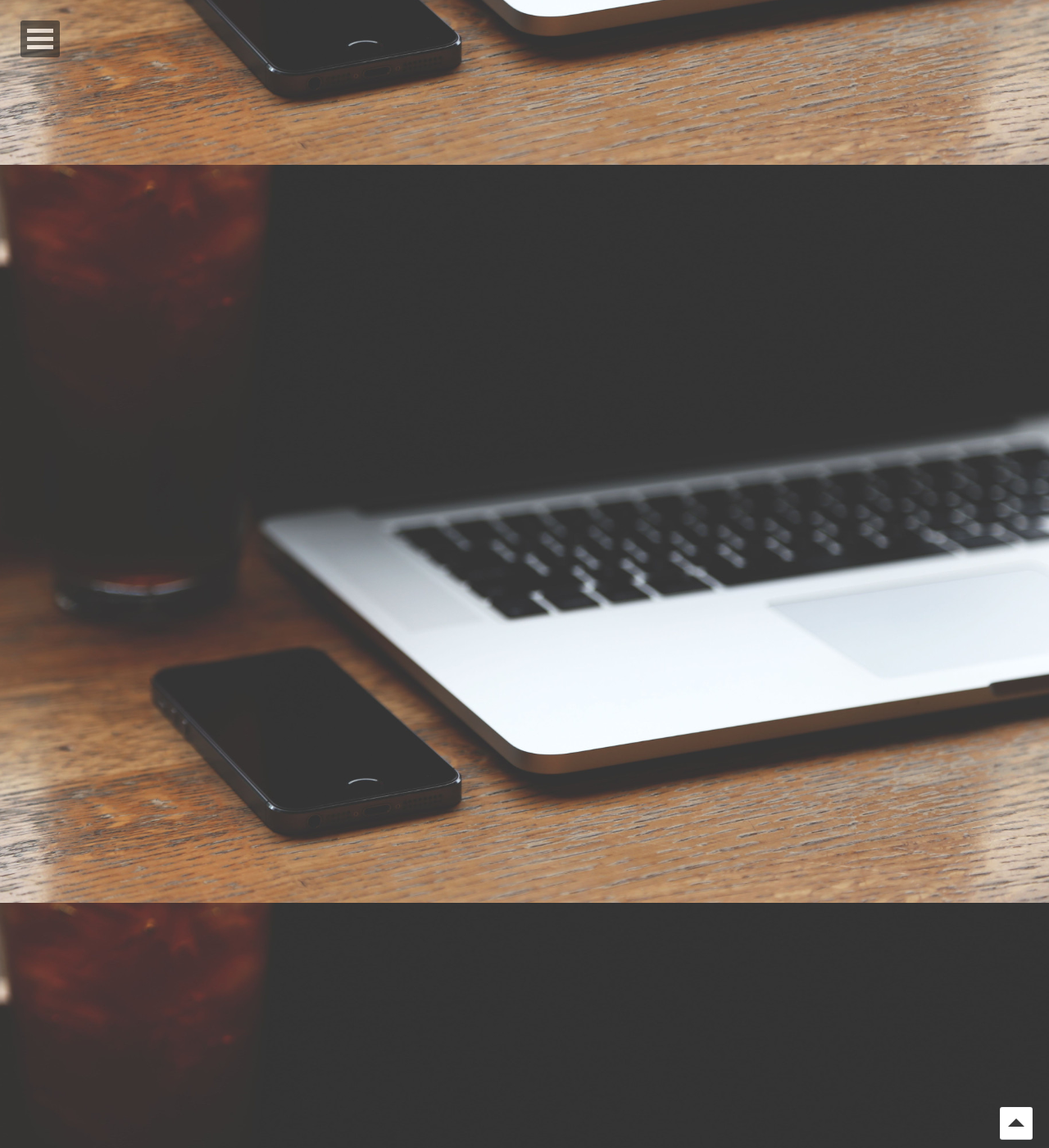
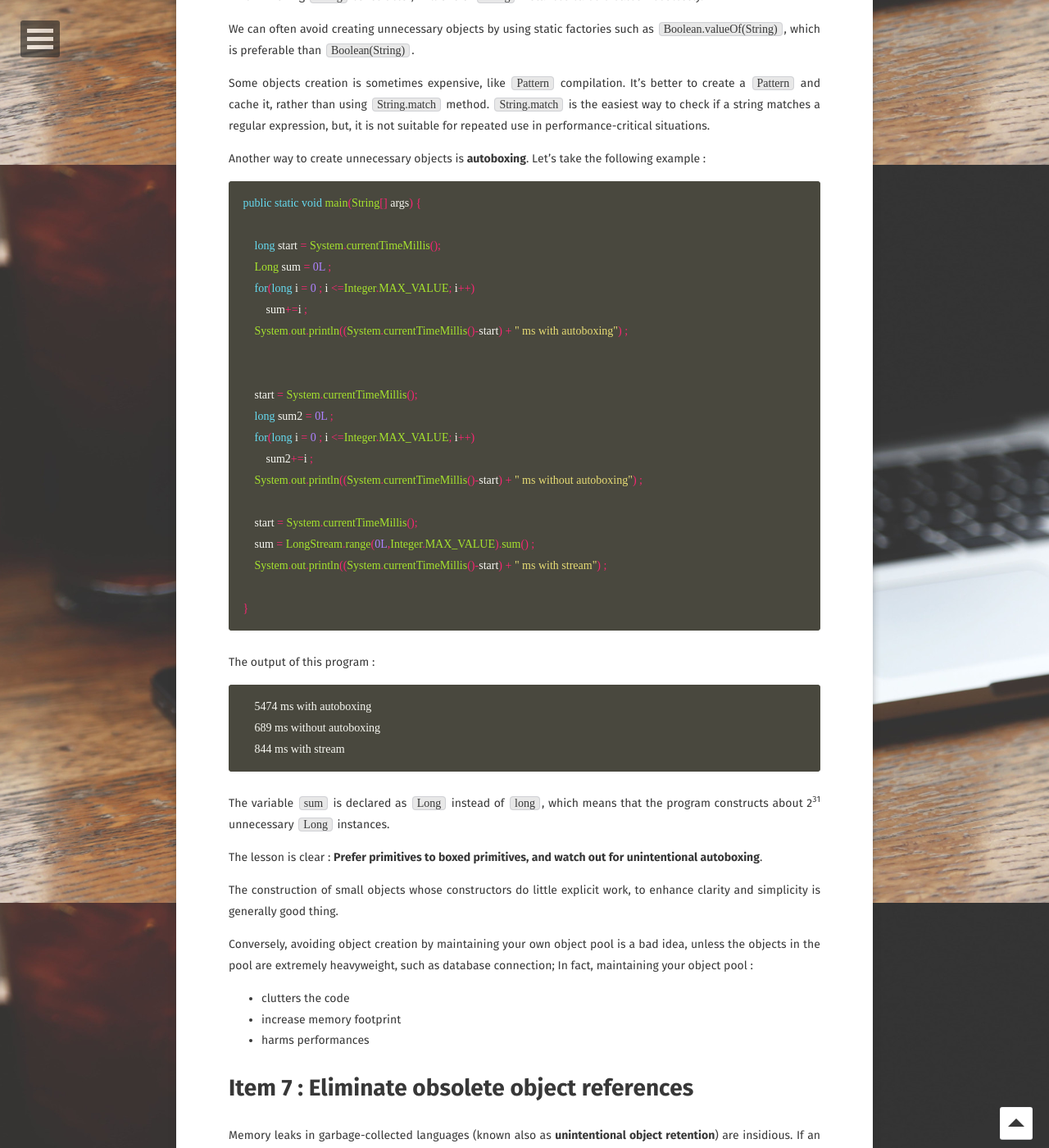
Before and after one commit to Ahdak/blog, a Jekyll site: the page built from _posts/2019-09-09-effective-java-part-1.md, in a window 1280 px wide and 1400 px high, scrolled down 12399 px. Shown: the whole window at 82% size. Built offline with Jekyll 4.4.1, drawn with Linux system fonts in a browser that asks for light colours; some web fonts are replaced; some of the changed text lies outside the part shown.

Commit message:
Working on Item 6 & 7 - Effective Java

````diff
--- a/_posts/2019-09-09-effective-java-part-1.md
+++ b/_posts/2019-09-09-effective-java-part-1.md
@@ -446,3 +446,124 @@
 - [Dagger](https://square.github.io/dagger/) for Java & Android
 - [Guice](https://github.com/google/guice) (pronounced 'juice') is a lightweight dependency injection framework for Java 6 and above, brought to you by Google.
 - [Spring](https://docs.spring.io/spring-boot/docs/current/reference/html/using-boot-spring-beans-and-dependency-injection.html)
+
+
+# Item 6 : Avoid creating unnecessary objects
+
+An object can be reused if it is immutable :
+```java
+    String doNotDoThat = new String("Do not do that");
+    String immutableString = "Immutable String" ;
+ ```
+
+ When invoking `String` constructor, millions of `String` instances ca be created needlessly.
+
+ We can often avoid creating unnecessary objects by using static factories such as `Boolean.valueOf(String)`, which is preferable than `Boolean(String)`.
+
+ Some objects creation is sometimes expensive, like `Pattern` compilation. It's better to create a `Pattern` and cache it, rather than using `String.match` method. `String.match` is the easiest way to check if a string matches a regular expression, but, it is not suitable for repeated use in performance-critical situations.
+
+ Another way to create unnecessary objects is __autoboxing__. Let's take the following example :
+ ```java
+ public static void main(String[] args) {
+
+     long start = System.currentTimeMillis();
+     Long sum = 0L ;
+     for(long i = 0 ; i <=Integer.MAX_VALUE; i++)
+         sum+=i ;
+     System.out.println((System.currentTimeMillis()-start) + " ms with autoboxing") ;
+
+
+     start = System.currentTimeMillis();
+     long sum2 = 0L ;
+     for(long i = 0 ; i <=Integer.MAX_VALUE; i++)
+         sum2+=i ;
+     System.out.println((System.currentTimeMillis()-start) + " ms without autoboxing") ;
+
+     start = System.currentTimeMillis();
+     sum = LongStream.range(0L,Integer.MAX_VALUE).sum() ;
+     System.out.println((System.currentTimeMillis()-start) + " ms with stream") ;
+
+ }
+ ```
+
+ The output of this program :
+ ```
+     5474 ms with autoboxing
+     689 ms without autoboxing
+     844 ms with stream
+ ```
+
+ The variable `sum` is declared as `Long` instead of `long`, which means that the program constructs about 2<sup>31</sup> unnecessary `Long` instances.
+
+ The lesson is clear : __Prefer primitives to boxed primitives, and watch out for unintentional autoboxing__.
+
+ The construction of small objects whose constructors do little explicit work, to enhance clarity and simplicity is generally good thing.
+
+ Conversely, avoiding object creation by maintaining your own object pool is a bad idea, unless the objects in the pool are extremely heavyweight, such as database connection; In fact, maintaining your object pool :
+ - clutters the code
+ - increase memory footprint
+ - harms performances
+
+# Item 7 : Eliminate obsolete object references
+Memory leaks in garbage-collected languages (known also as __unintentional object retention__) are insidious. If an object reference is unintentionally retained, not only is that object excluded from garbage collection, but so too are any object referenced by this object.
+
+The fix for this sort of problem is simple : null out references once they become obsolete.
+
+__Nulling out object references should be the exception rather than the norm__. The best way to eliminate an obsolete reference is to let the variable that contains the reference fall out of scope. that's occurs naturally when each variable is defined in the narrowest possible scope.
+
+Another common source of memory leaks is __caches__. Once you put an object reference into a cache, it's easy to forget that it's there. To handle that, represent the cache as `WeakHashMap`; entries will be removed automatically after they become obsolete. Remember that the desired lifetime of cache entries is determined by external references.
+
+```java
+public class WeakRefCache {
+
+    static class BigData{}
+    static class BigDataKey{
+        private final String key ;
+        BigDataKey(String key) {
+            this.key = key;
+        }
+    }
+
+
+    public static void main(String[] args) throws InterruptedException {
+
+        WeakHashMap<BigDataKey, BigData> cache = new WeakHashMap<>() ;
+        // Put element in cache
+        BigDataKey key = new BigDataKey("key");
+        cache.put(key,new BigData());
+        System.out.println("elements count : " +cache.size());
+        // remove key
+        key = null ;
+        System.gc();
+        //check cache is empty
+        Thread.sleep(1000);
+        System.out.println("elements count : " +cache.size());
+    }
+}
+```
+
+The output of this program :
+```
+elements count : 1
+elements count : 0
+```
+
+A third source of memory leaks is listeners and other callbacks. To ensure that callbacks are garbage collected promptly, store weak references to them.
+```java
+public static void main(String[] args) throws InterruptedException {
+
+    WeakReference<BigData> reference = new WeakReference<>(new BigData()) ;
+    System.out.println("Reference is present : " + (reference.get() != null) );
+    System.gc();
+    Thread.sleep(1000);
+    System.out.println("Reference is present : " + (reference.get() != null) );
+}
+```
+
+The output of this program :
+```
+Reference is present : true
+Reference is present : false
+```
+
+To investigate about memory leaks, you can use debugging tools like `Heap profiler`.
````
